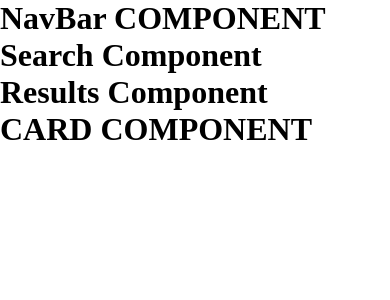
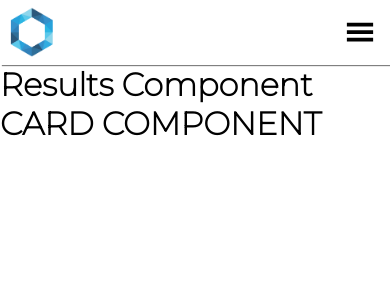
Before and after one commit to ettienekorayyi/poc-code-sydney, a React (Create React App) app: page / in a window 390 px wide. Shown: the top 300 px of the page. Built offline with nearby package versions, Linux system fonts and the light colour scheme.

Commit message:
DEV-008 Create a navbar component

```diff
--- a/src/components/NavBar/NavBar.js
+++ b/src/components/NavBar/NavBar.js
@@ -1,12 +1,17 @@
 import React from 'react'
-import Search from '../Search'
 import './navbar.css'
+import Logo from '../../assets/logo.png'
+import { GiHamburgerMenu } from 'react-icons/gi'
 
 const NavBar = () => {
   return (
-    <div>
-      <h1>NavBar COMPONENT</h1>
-      <Search />
+    <div className='navbar'>
+      <div className='logo-section'>
+        <img src={Logo} className='logo' alt='code sydney logo' />
+      </div>
+      <div className='navigation'>
+        <GiHamburgerMenu className='icon' />
+      </div>
     </div>
   )
 }
--- a/src/components/NavBar/navbar.css
+++ b/src/components/NavBar/navbar.css
@@ -0,0 +1,32 @@
+@media screen and (max-width: 600px) {
+  /* Mobile View */
+  .navbar {
+    box-shadow: 0 3px 1px -2px gray;
+    height: 55px;
+    width: 100%;
+    display: flex;
+    padding: 5px;
+  }
+
+  .logo-section {
+    flex: 1;
+  }
+
+  .navigation {
+    flex: 5;
+    text-align: right;
+    margin-right: 20px;
+    margin-top: 12px;
+  }
+
+  .logo {
+    width: 50px;
+    margin-top: 2px;
+    margin-left: 2px;
+  }
+
+  .icon {
+    font-size: 30px;
+    cursor: pointer;
+  }
+}
--- a/src/index.css
+++ b/src/index.css
@@ -1,4 +1,7 @@
+@import url('https://fonts.googleapis.com/css2?family=Montserrat:wght@200&display=swap');
+
 * {
+  font-family: 'Montserrat', sans-serif;
   margin: 0px;
   padding: 0px;
 }
```
Also changed, not shown: src/assets/logo.png (added).
